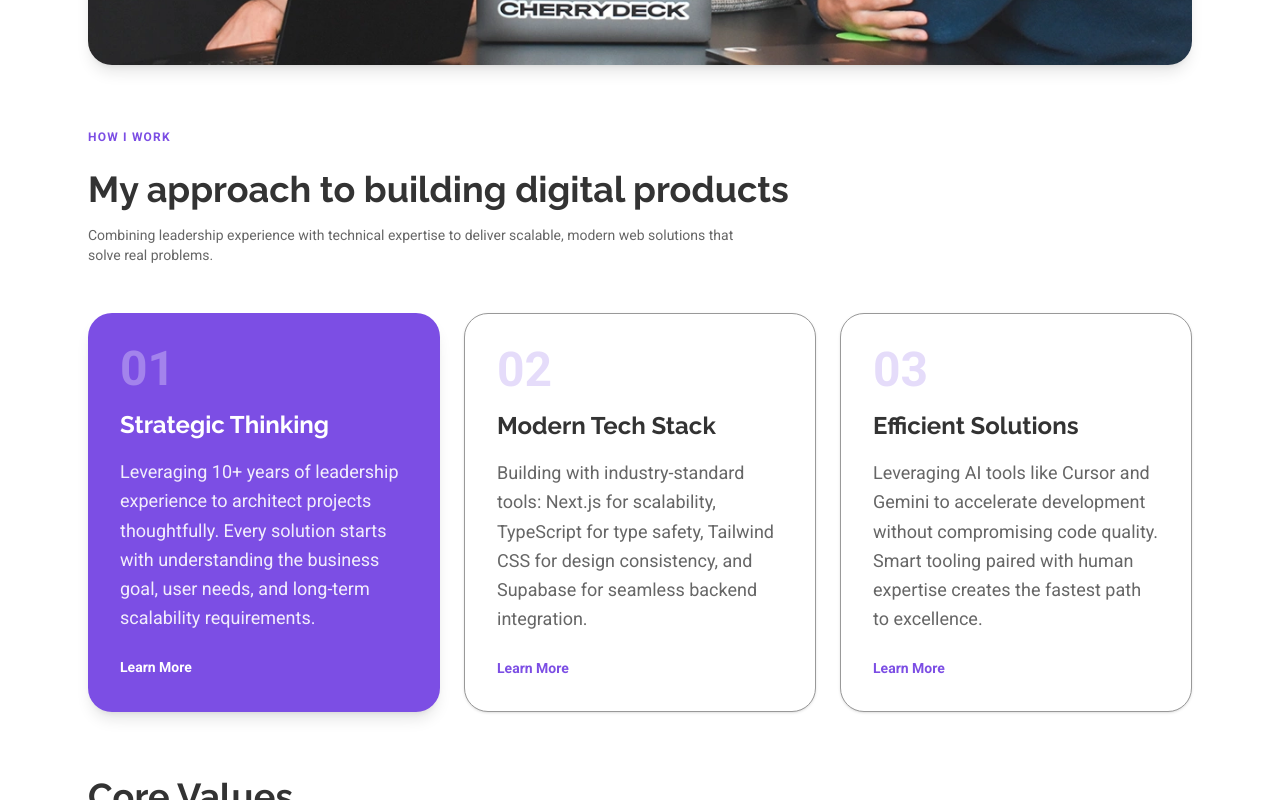
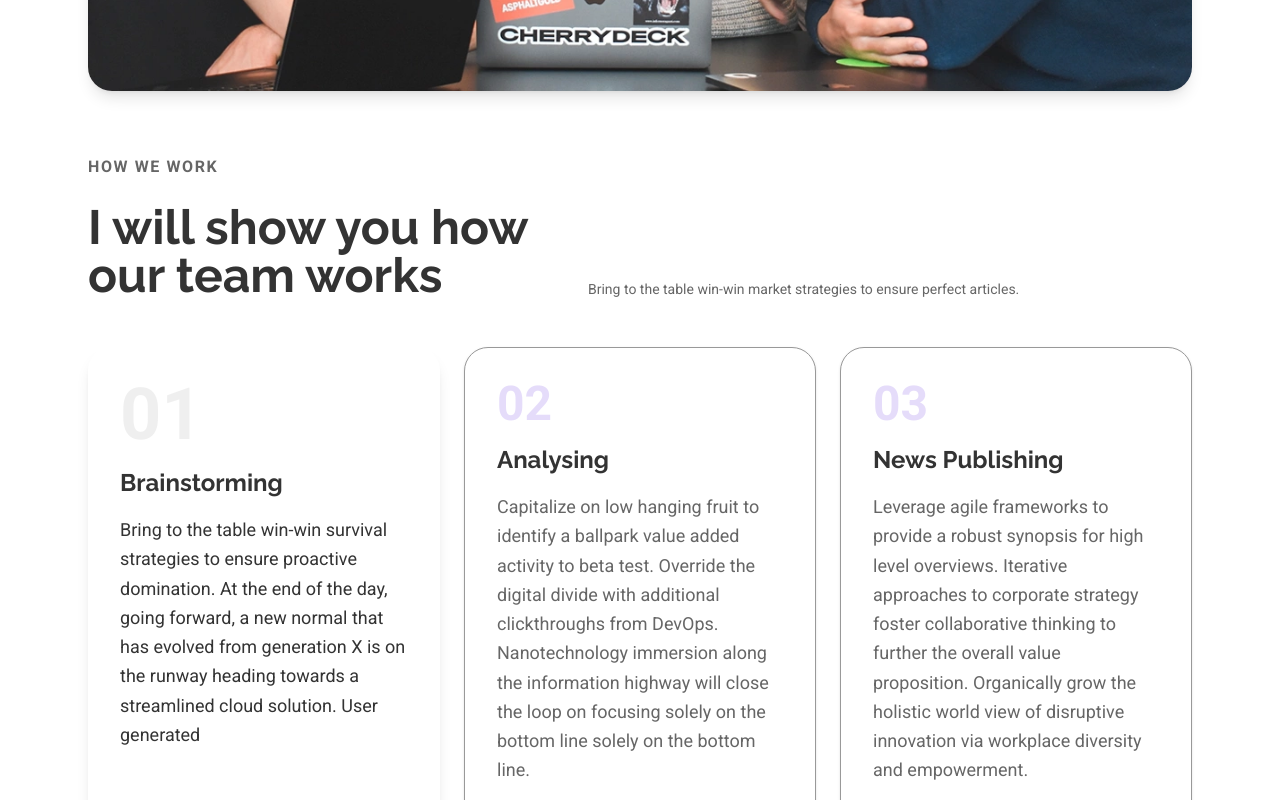
Before and after one commit to OleksandrStrunkin/nextjs-postgres-blog, a Next.js app: page /about in a window 1280 px wide. Shown: the part 860-1660 px from the top of the page. Built offline with nearby package versions, Linux system fonts and the light colour scheme; no server answers.

Commit message:
feat: Enhance About page layout and content; update sections for clarity and engagement

```diff
--- a/app/about/page.tsx
+++ b/app/about/page.tsx
@@ -1,5 +1,9 @@
 import Image from "next/image";
 import NewsletterSection from "@/components/NewsletterSection";
+
+const dataCard = [
+  {}
+];
 
 export default function AboutPage() {
   return (
@@ -12,7 +16,7 @@ export default function AboutPage() {
         <h1 className="mt-4 text-5xl max-w-182 mx-auto font-semibold text-dark md:text-5xl leading-tight">
           Creative Blog Writting and publishing site
         </h1>
-        <p className="mt-4 text-base leading-relaxed text-gray-medium">
+        <p className="mt-4 text-base leading-relaxed text-gray-medium max-w-[1050px]">
           Leverage agile frameworks to provide a robust synopsis for high level
           overviews. Iterative approaches to corporate strategy foster
           collaborative thinking to further the overall value proposition.
@@ -23,7 +27,7 @@ export default function AboutPage() {
 
       {/* Hero Image */}
       <section className="mx-auto max-w-6xl px-6 pb-16">
-        <div className="relative w-full h-80 md:h-[500px] rounded-3xl overflow-hidden shadow-lg">
+        <div className="relative w-full h-80 md:h-125 rounded-3xl overflow-hidden shadow-lg">
           <Image
             src="/about-bg.webp"
             alt="About - Team working"
@@ -36,30 +40,30 @@ export default function AboutPage() {
 
       {/* How I Work Section */}
       <section className="mx-auto max-w-6xl px-6 pb-16">
-        <p className="text-xs font-semibold tracking-widest text-primary">
-          HOW I WORK
+        <p className="text-base text-gray-medium font-semibold tracking-widest">
+          HOW WE WORK
         </p>
-        <div className="mt-6">
-          <h2 className="text-3xl font-semibold text-dark md:text-4xl">
-            My approach to building digital products
+        <div className="mt-6 flex items-end">
+          <h2 className="text-3xl max-w-125 font-bold text-dark md:text-5xl">
+            I will show you how our team works
           </h2>
           <p className="mt-4 max-w-2xl text-sm text-gray-medium">
-            Combining leadership experience with technical expertise to deliver
-            scalable, modern web solutions that solve real problems.
+            Bring to the table win-win market strategies to ensure perfect
+            articles.
           </p>
         </div>
 
         {/* Process Steps Grid */}
         <div className="mt-12 grid gap-6 md:grid-cols-3">
           {/* Step 01 */}
-          <div className="rounded-3xl bg-primary p-8 text-white shadow-lg">
-            <div className="text-5xl font-bold text-white/30">01</div>
-            <h3 className="mt-4 text-2xl font-semibold">Strategic Thinking</h3>
-            <p className="mt-4 leading-relaxed text-white/90">
-              Leveraging 10+ years of leadership experience to architect
-              projects thoughtfully. Every solution starts with understanding
-              the business goal, user needs, and long-term scalability
-              requirements.
+          <div className="rounded-3xl border-gray-light hover:bg-primary p-8 shadow-lg">
+            <div className="text-7xl font-bold text-gray-medium/10">01</div>
+            <h3 className="mt-4 text-2xl font-bold">Brainstorming</h3>
+            <p className="mt-4 leading-relaxed">
+              Bring to the table win-win survival strategies to ensure proactive
+              domination. At the end of the day, going forward, a new normal
+              that has evolved from generation X is on the runway heading
+              towards a streamlined cloud solution. User generated
             </p>
             <a
               href="#"
@@ -72,13 +76,13 @@ export default function AboutPage() {
           {/* Step 02 */}
           <div className="rounded-3xl border border-gray-light bg-white p-8 shadow-sm">
             <div className="text-5xl font-bold text-primary/20">02</div>
-            <h3 className="mt-4 text-2xl font-semibold text-dark">
-              Modern Tech Stack
-            </h3>
+            <h3 className="mt-4 text-2xl font-semibold text-dark">Analysing</h3>
             <p className="mt-4 leading-relaxed text-gray-medium">
-              Building with industry-standard tools: Next.js for scalability,
-              TypeScript for type safety, Tailwind CSS for design consistency,
-              and Supabase for seamless backend integration.
+              Capitalize on low hanging fruit to identify a ballpark value added
+              activity to beta test. Override the digital divide with additional
+              clickthroughs from DevOps. Nanotechnology immersion along the
+              information highway will close the loop on focusing solely on the
+              bottom line solely on the bottom line.
             </p>
             <a
               href="#"
@@ -92,13 +96,14 @@ export default function AboutPage() {
           <div className="rounded-3xl border border-gray-light bg-white p-8 shadow-sm">
             <div className="text-5xl font-bold text-primary/20">03</div>
             <h3 className="mt-4 text-2xl font-semibold text-dark">
-              Efficient Solutions
+              News Publishing
             </h3>
             <p className="mt-4 leading-relaxed text-gray-medium">
-              Leveraging AI tools like Cursor and Gemini to accelerate
-              development without compromising code quality. Smart tooling
-              paired with human expertise creates the fastest path to
-              excellence.
+              Leverage agile frameworks to provide a robust synopsis for high
+              level overviews. Iterative approaches to corporate strategy foster
+              collaborative thinking to further the overall value proposition.
+              Organically grow the holistic world view of disruptive innovation
+              via workplace diversity and empowerment.
             </p>
             <a
               href="#"
```
